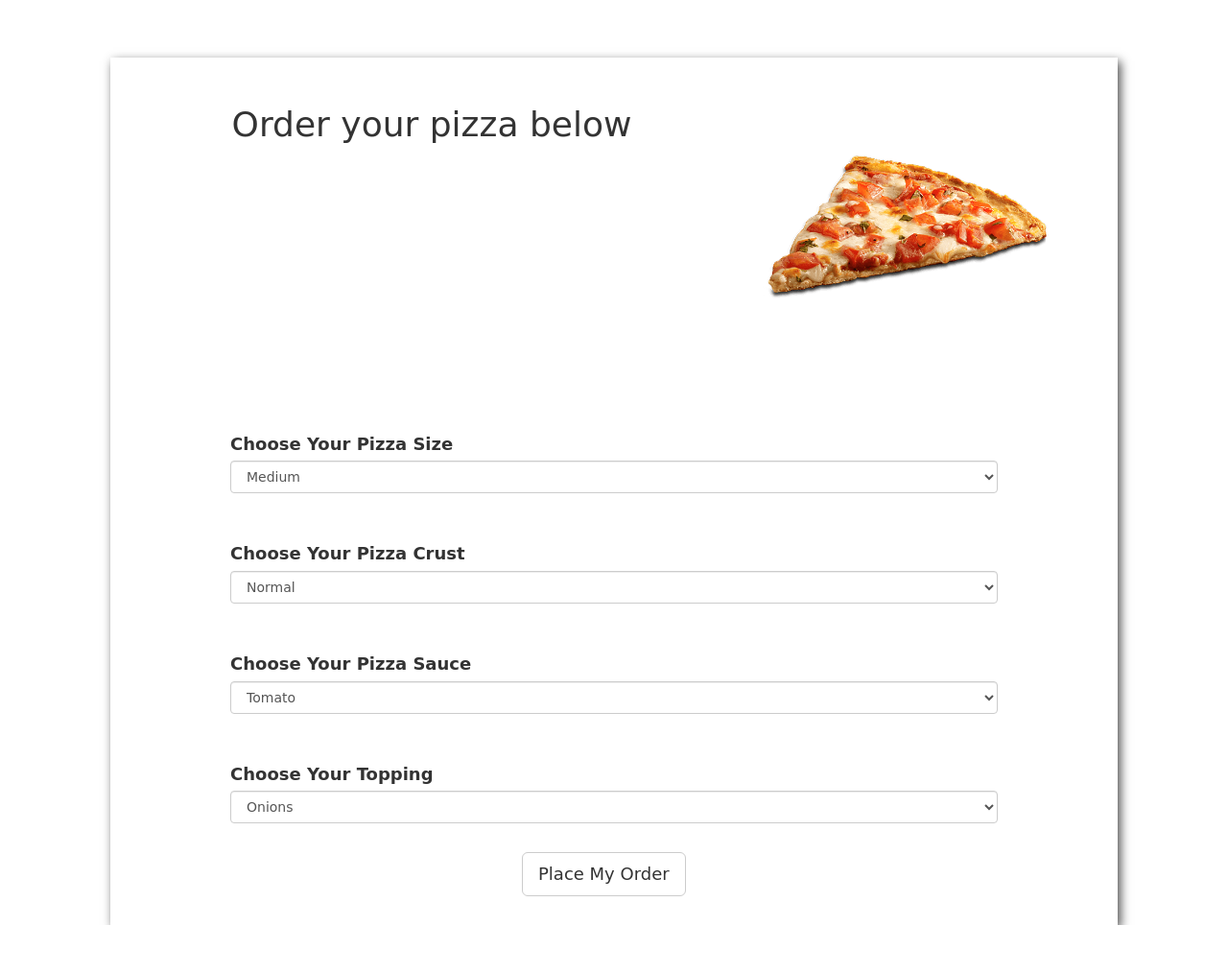
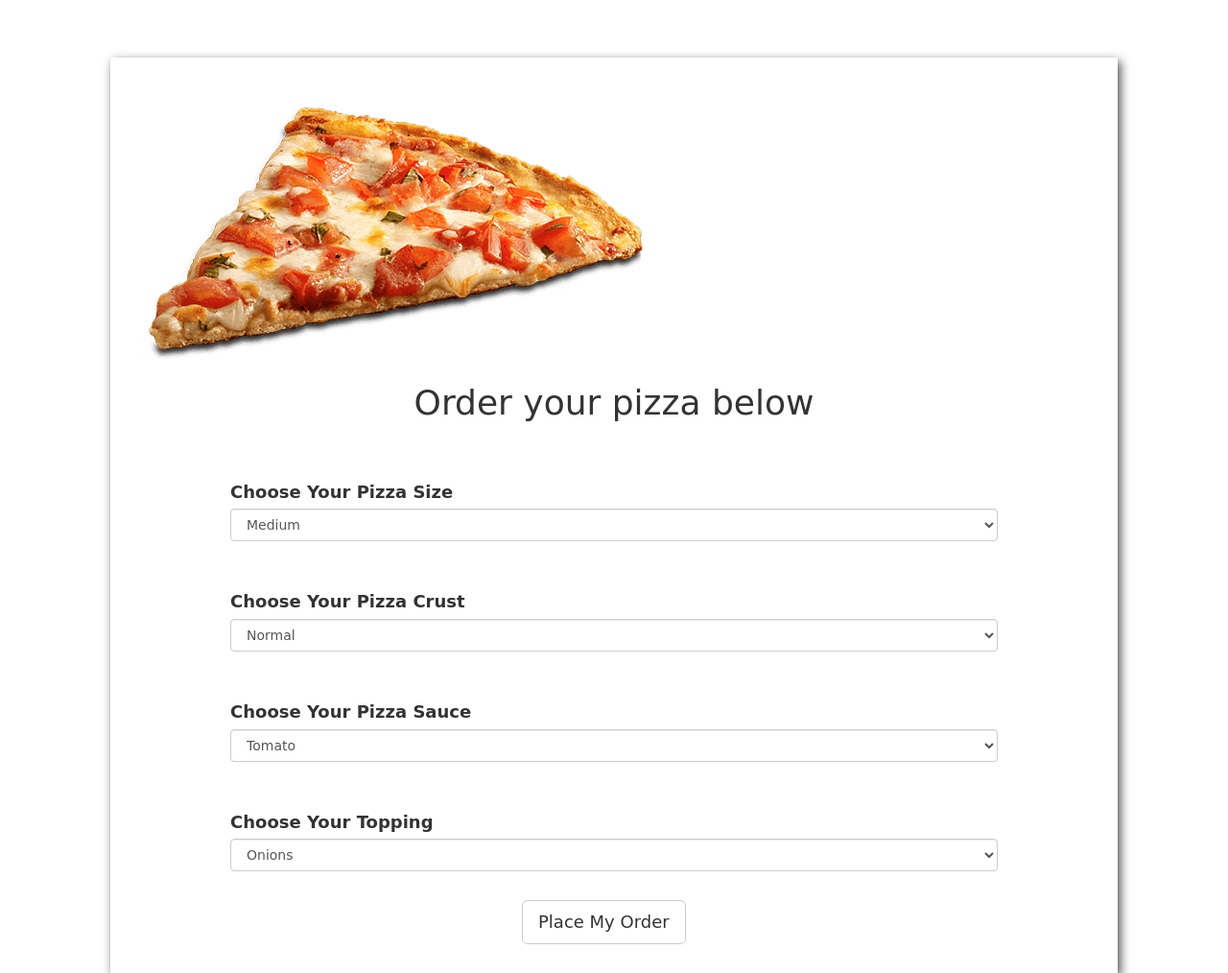
Before and after one commit to aimenkhakwani/pizza-order, a plain HTML site: page index.html in a window 1280 px wide. Shown: the whole page at 96% size. Before the commit the page ends 964 px from the top, so only its background shows below. Drawn offline with nearby package versions, Linux system fonts and the light colour scheme; a web font is replaced by a local one.

Commit message:
Add css to the form and container div

```diff
--- a/css/styles.css
+++ b/css/styles.css
@@ -1,20 +1,13 @@
 body {
   font-family: 'Voces', cursive;
 }
-h1 {
-  text-align: center;
-  /*z-index: 5px;
-  margin-top: 100px;
-  margin-left: 40px;*/
-}
-h3 {
+h1, h3 {
   text-align: center;
 }
 form {
   max-width: 800px;
   margin-left: auto;
   margin-right: auto;
-  margin-top: 250px;
 }
 label {
   margin-top: 5rem;
@@ -46,9 +39,5 @@ span {
   margin-top: 6rem;
   max-width: 1050px;
   padding: 30px;
+  background-color: #fff;
 }
-.slice {
-  max-width: 300px;
-  float: right;
-  margin: 40px;
-}
```
